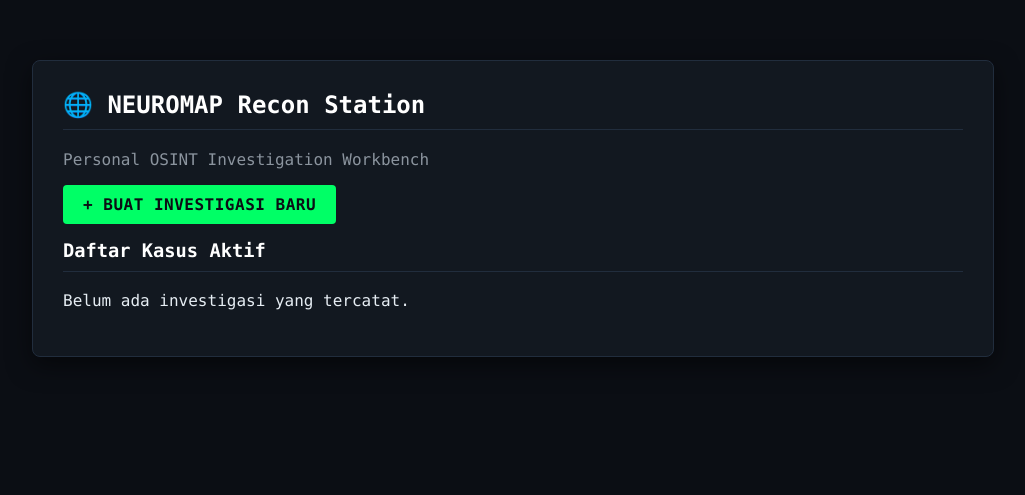
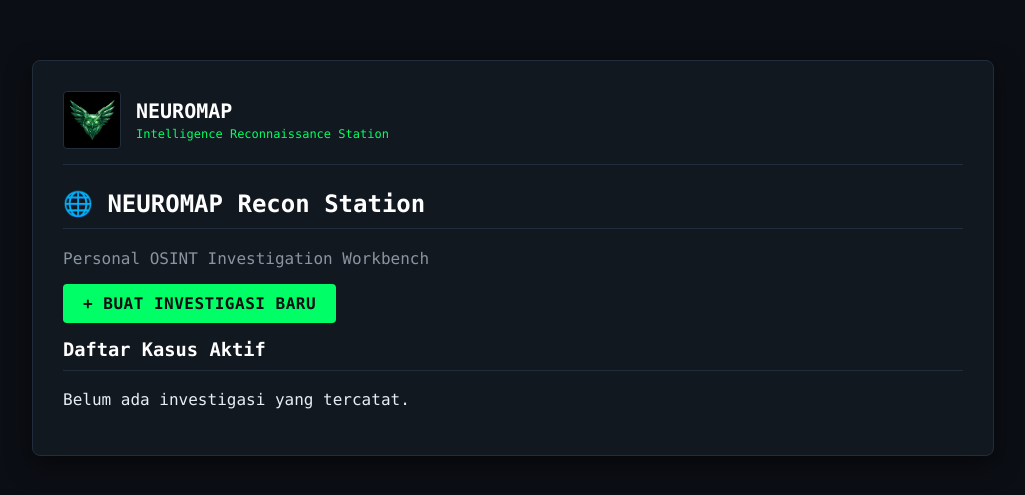
Before and after one commit to bigsamtj/NEUROMAP, a PHP site: page /resources/views/dashboard.php in a window 1280 px wide. Shown: the top 495 px of the page, without its empty margins (127-1152 px from the left). Run offline with PHP 8.4, Linux system fonts and the light colour scheme.

Commit message:
Update layout.php

```diff
--- a/resources/views/layout.php
+++ b/resources/views/layout.php
@@ -66,7 +66,6 @@
             font-weight: bold;
             display: inline-block;
             text-decoration: none;
-            margin-bottom: 20px;
         }
         .btn-telegram:hover {
             opacity: 0.9;
@@ -98,16 +97,19 @@
             border-radius: 4px;
             font-size: 13px;
         }
-        ul {
-            padding-left: 20px;
-        }
-        li {
-            margin-bottom: 15px;
-        }
     </style>
 </head>
 <body>
     <div class="wrapper">
+        <!-- Header with Logo Integration -->
+        <div style="display: flex; align-items: center; gap: 15px; margin-bottom: 25px; border-bottom: 1px solid var(--border-color); padding-bottom: 15px;">
+            <img src="/assets/img/logo.png" alt="NEUROMAP" style="width: 48px; height: 48px; object-fit: contain; border-radius: 4px; border: 1px solid var(--border-color); background: #000; padding: 4px;">
+            <div>
+                <h1 style="margin: 0; font-size: 20px; border: none; padding: 0; color: #fff;">NEUROMAP</h1>
+                <span style="font-size: 12px; color: var(--accent-emerald);">Intelligence Reconnaissance Station</span>
+            </div>
+        </div>
+
         <?= $content ?? '' ?>
     </div>
 </body>
```
